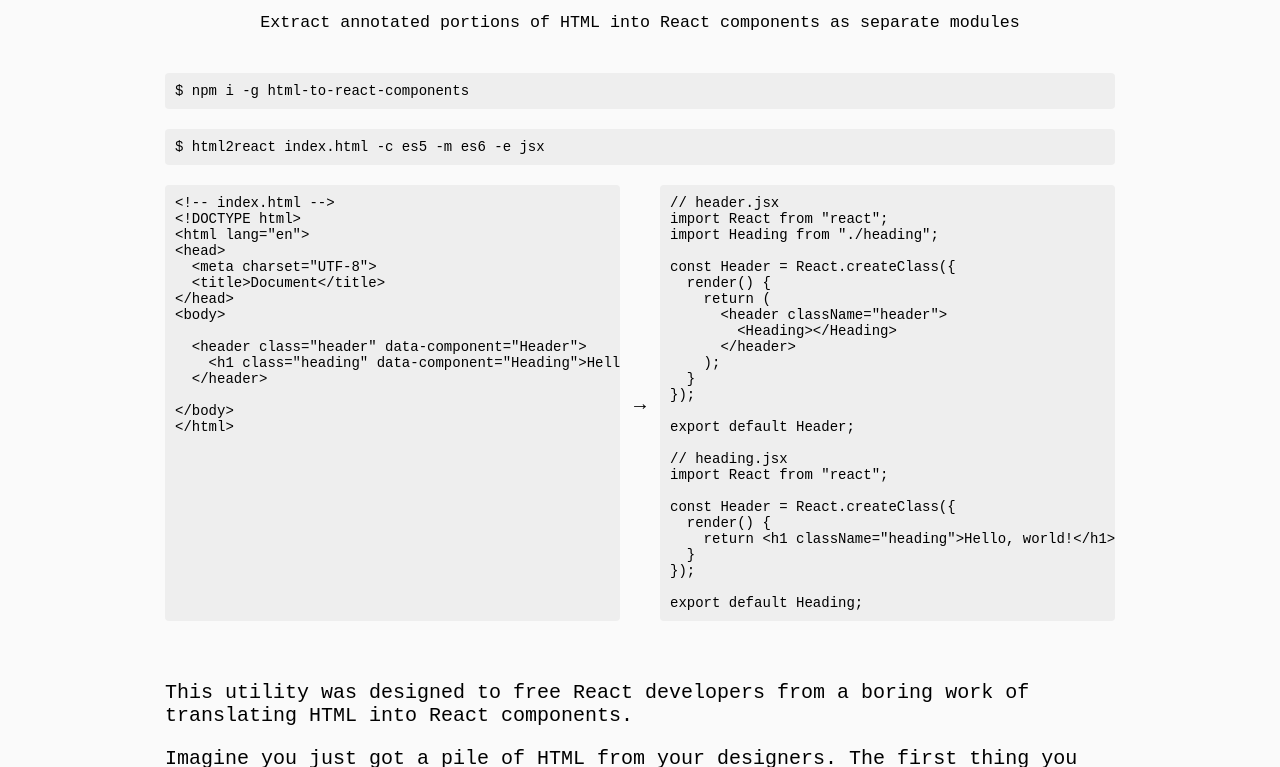
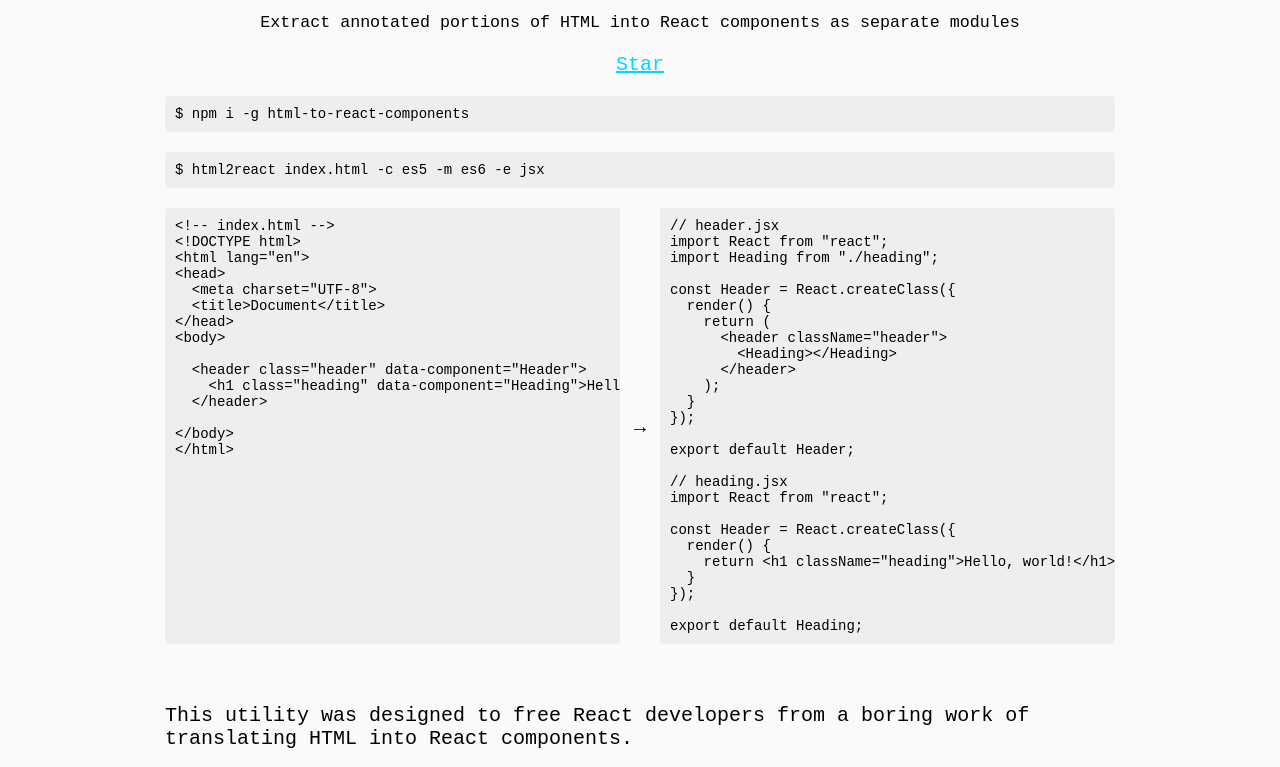
Before and after one commit to roman01la/html-to-react-components, a plain HTML site: page index.html in a window 1280 px wide. Shown: the part 126-893 px from the top of the page. Drawn offline with Linux system fonts and the light colour scheme.

Commit message:
add star btn

```diff
--- a/index.html
+++ b/index.html
@@ -38,7 +38,7 @@
 
     .main {
       max-width: 950px;
-      margin: 40px auto 0;
+      margin: 20px auto 0;
     }
 
     .oneline {
@@ -82,6 +82,7 @@
 
     <img src="img/logo.png" alt="HTML to React components logo" width="260" height="90">
     <p class="description"><small>Extract annotated portions of HTML into React components as separate modules</small></p>
+    <a class="github-button" href="https://github.com/roman01la/html-to-react-components" data-icon="octicon-star" data-count-href="/roman01la/html-to-react-components/stargazers" data-count-api="/repos/roman01la/html-to-react-components#stargazers_count" data-count-aria-label="# stargazers on GitHub" aria-label="Star roman01la/html-to-react-components on GitHub">Star</a>
 
   </header>
 
@@ -152,5 +153,7 @@ export default Heading;</pre>
 
   <a href="https://github.com/roman01la/html-to-react-components" title="Fork me on GitHub" class="github-corner"><svg width="50" height="50" viewBox="0 0 250 250"><title>Fork me on GitHub</title><path d="M0 0h250v250"></path><path d="M127.4 110c-14.6-9.2-9.4-19.5-9.4-19.5 3-7 1.5-11 1.5-11-1-6.2 3-2 3-2 4 4.7 2 11 2 11-2.2 10.4 5 14.8 9 16.2" fill="currentColor" style="transform-origin:130px 110px" class="octo-arm"></path><path d="M113.2 114.3s3.6 1.6 4.7.6l15-13.7c3-2.4 6-3 8.2-2.7-8-11.2-14-25 3-41 4.7-4.4 10.6-6.4 16.2-6.4.6-1.6 3.6-7.3 11.8-10.7 0 0 4.5 2.7 6.8 16.5 4.3 2.7 8.3 6 12 9.8 3.3 3.5 6.7 8 8.6 12.3 14 3 16.8 8 16.8 8-3.4 8-9.4 11-11.4 11 0 5.8-2.3 11-7.5 15.5-16.4 16-30 9-40 .2 0 3-1 7-5.2 11l-13.3 11c-1 1 .5 5.3.8 5z" fill="currentColor" class="octo-body"></path></svg><style> .github-corner svg{position:absolute;left:0;top:0;transform:scale(-1,1);mix-blend-mode:darken;color:#ffffff;fill:#060307;}.github-corner:hover .octo-arm{animation:octocat-wave .56s;}@keyframes octocat-wave{0%, 100%{transform:rotate(0);}20%, 60%{transform:rotate(-20deg);}40%, 80%{transform:rotate(10deg);}}</style></a>
 
+  <script async defer id="github-bjs" src="https://buttons.github.io/buttons.js"></script>
+
 </body>
 </html>
```
